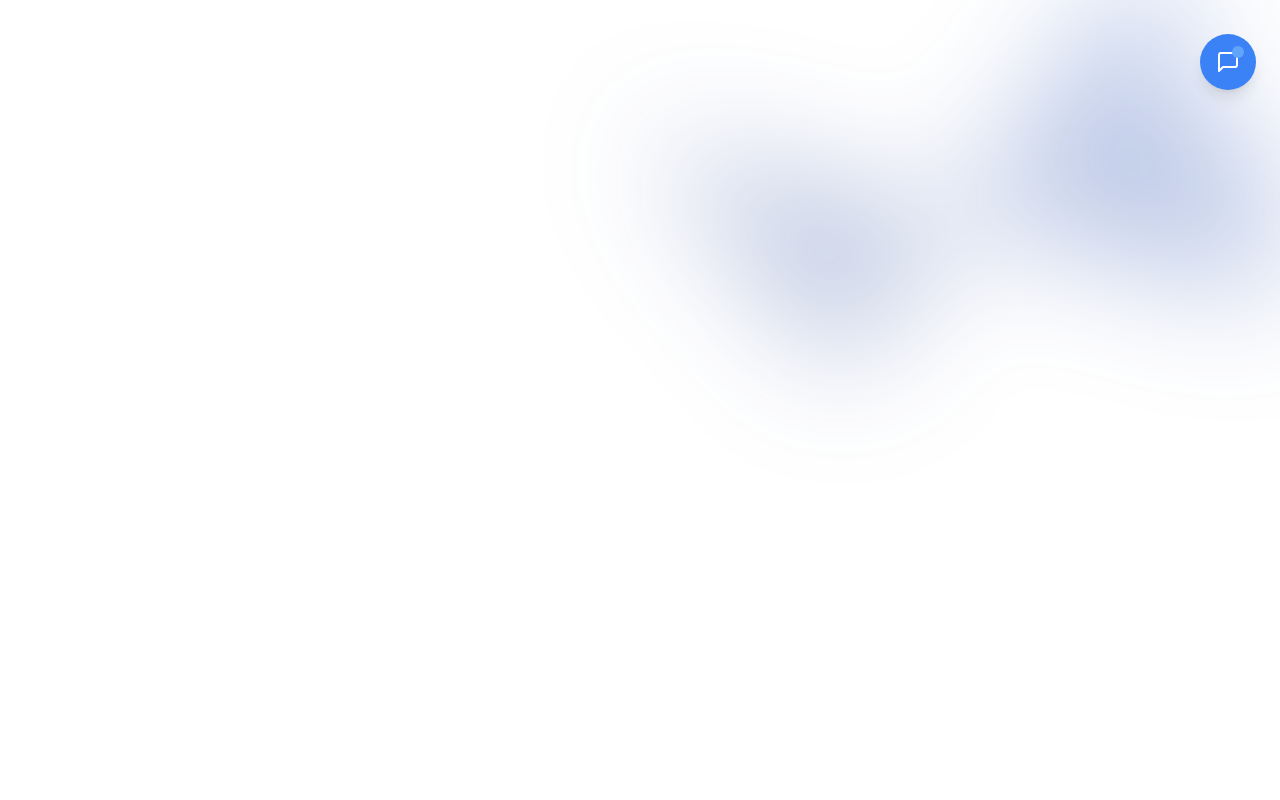
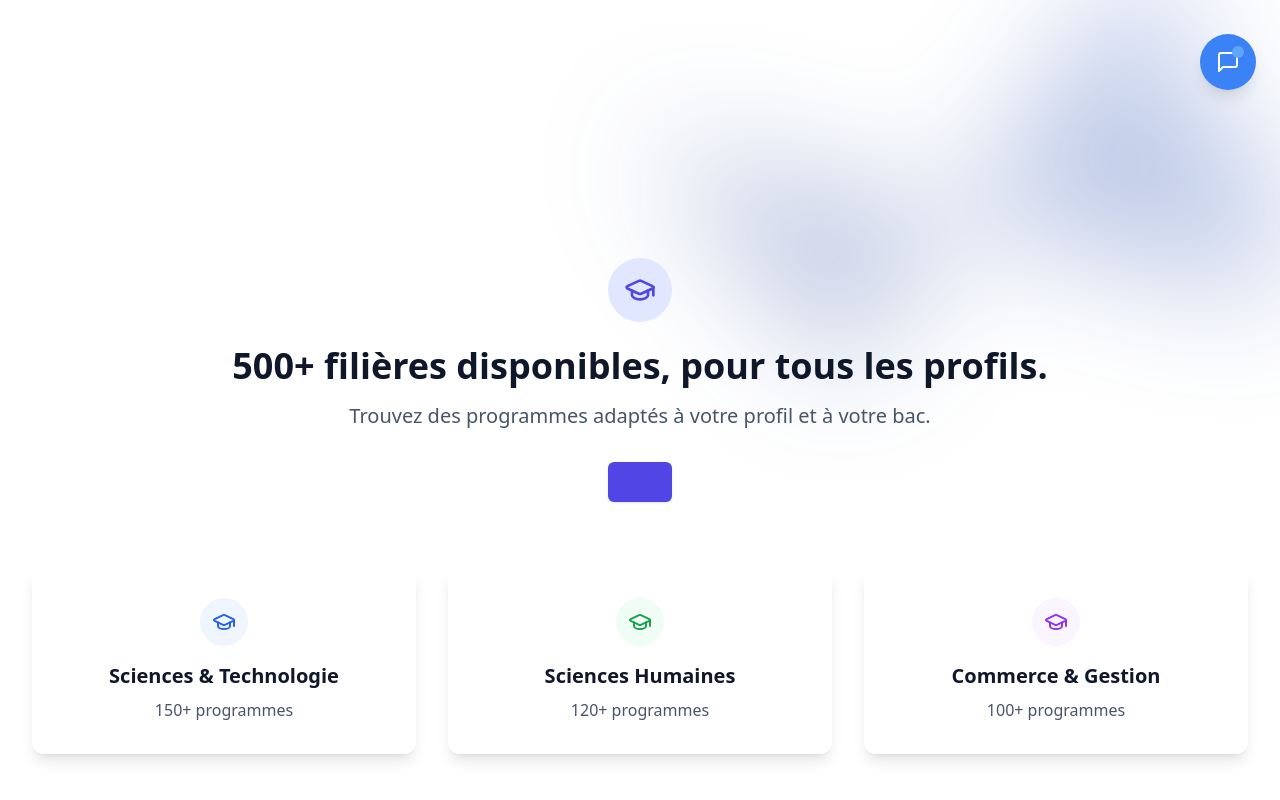
Before and after one commit to Danjari/pios, a Next.js app: page / in a window 1280 px wide. Shown: the part 686-1486 px from the top of the page. Before the commit the page ends 1062 px from the top, so only its background shows below. Built offline with nearby package versions, Linux system fonts and the light colour scheme.

Commit message:
added hero and filiere sections

```diff
--- a/app/(frontend)/page.tsx
+++ b/app/(frontend)/page.tsx
@@ -1,48 +1,14 @@
 "use client";
 
-import Link from "next/link";
+import Hero from "@/components/marketing/hero";
+import Landingfiliere from "@/components/marketing/Landingfiliere";
+
 
 export default function LandingPage() {
   return (
-    <div className="relative min-h-screen flex flex-col justify-center  px-4 sm:px-8">
-      {/* Background Gradient */}
-      <div className="max-w-4xl mx-auto relative z-10 text-center py-32">
-        {/* Hero Text with Gradient */}
-        <h1 className="text-5xl sm:text-6xl font-bold text-transparent bg-clip-text bg-gradient-to-r from-blue-800 to-slate-400 mb-6">
-          Bienvenue sur PIOS, votre guide vers l&apos;avenir
-        </h1>
-        <p className="text-lg sm:text-xl text-black mb-8">
-          Explorez les meilleures opportunités d&apos;études et trouvez l&apos;université qui vous convient.
-        </p>
-
-        {/* Call-to-Action Buttons */}
-        <div className="flex justify-center gap-6">
-          <Link href="/filieres">
-          <button className="rounded-md bg-blue-800 px-3.5 py-2.5 text-sm font-semibold text-white shadow-sm hover:bg-blue-900 focus-visible:outline focus-visible:outline-2 focus-visible:outline-offset-2 focus-visible:outline-blue-800">
-              Voir les filières
-            </button>
-          </Link>
-          <Link href="/universites">
-            <button className="  py-3 px-4 text-sm/6 text-grey-900  font-semibold">
-              Voir les universités<span aria-hidden="true">→</span>
-            </button>
-          </Link>
-        </div>
-      </div>
-
-      {/* Optional Background Shapes (or keep this simple without them) */}
-      <div
-        aria-hidden="true"
-        className="absolute inset-x-0 top-[calc(100%-13rem)] -z-10 transform-gpu overflow-hidden blur-3xl sm:top-[calc(100%-30rem)]"
-      >
-        <div
-          style={{
-            clipPath:
-              'polygon(74.1% 44.1%, 100% 61.6%, 97.5% 26.9%, 85.5% 0.1%, 80.7% 2%, 72.5% 32.5%, 60.2% 62.4%, 52.4% 68.1%, 47.5% 58.3%, 45.2% 34.5%, 27.5% 76.7%, 0.1% 64.9%, 17.9% 100%, 27.6% 76.8%, 76.1% 97.7%, 74.1% 44.1%)',
-          }}
-          className="relative left-[calc(50%+3rem)] aspect-[1155/678] w-[36.125rem] -translate-x-1/2 bg-gradient-to-tr from-[#1E3A8A] to-[#2563EB] opacity-30 sm:left-[calc(50%+36rem)] sm:w-[72.1875rem]"
-        />
-      </div>
+    <div>
+      <Hero />
+      <Landingfiliere />
     </div>
   );
 }
--- /dev/null
+++ b/components/marketing/Landingfiliere.tsx
@@ -0,0 +1,50 @@
+import { GraduationCap } from "lucide-react"
+import { ChevronRight, Link } from "lucide-react"
+import { Card, CardContent } from "../ui/card"
+import { Button } from "../ui/button"
+
+export default function Landingfiliere() {
+    return (
+        <div>
+            <section className="py-20">
+                <div className="max-w-7xl mx-auto px-4 sm:px-6 lg:px-8">
+                    <div className="text-center mb-16">
+                        <div className="inline-flex items-center justify-center w-16 h-16 bg-indigo-100 rounded-full mb-6">
+                            <GraduationCap className="h-8 w-8 text-indigo-600" />
+                        </div>
+                        <h2 className="text-3xl md:text-4xl font-bold text-slate-900 mb-4">
+                            500+ filières disponibles, pour tous les profils.
+                        </h2>
+                        <p className="text-xl text-slate-600 mb-8 max-w-2xl mx-auto">
+                            Trouvez des programmes adaptés à votre profil et à votre bac.
+                        </p>
+                        <Button asChild size="lg" className="bg-indigo-600 hover:bg-indigo-700 text-white">
+                            <Link href="/filieres">
+                                Voir toutes les filières
+                                <ChevronRight className="ml-2 h-5 w-5" />
+                            </Link>
+                        </Button>
+                    </div>
+
+                    <div className="grid md:grid-cols-3 gap-8">
+                        {[
+                            { title: "Sciences & Technologie", count: "150+ programmes", color: "bg-blue-50 text-blue-600" },
+                            { title: "Sciences Humaines", count: "120+ programmes", color: "bg-green-50 text-green-600" },
+                            { title: "Commerce & Gestion", count: "100+ programmes", color: "bg-purple-50 text-purple-600" },
+                        ].map((item, index) => (
+                            <Card key={index} className="border-0 shadow-lg hover:shadow-xl transition-shadow duration-300">
+                                <CardContent className="p-8 text-center">
+                                    <div className={`inline-flex items-center justify-center w-12 h-12 rounded-full mb-4 ${item.color}`}>
+                                        <GraduationCap className="h-6 w-6" />
+                                    </div>
+                                    <h3 className="text-xl font-semibold text-slate-900 mb-2">{item.title}</h3>
+                                    <p className="text-slate-600">{item.count}</p>
+                                </CardContent>
+                            </Card>
+                        ))}
+                    </div>
+                </div>
+            </section>
+        </div>
+    )
+}
--- /dev/null
+++ b/components/marketing/hero.tsx
@@ -0,0 +1,48 @@
+import Link from "next/link";
+
+export default function Hero() {
+    return (
+      <div className="relative min-h-screen flex flex-col justify-center  px-4 sm:px-8">
+        {/* Background Gradient */}
+        <div className="max-w-4xl mx-auto relative z-10 text-center py-32">
+          {/* Hero Text with Gradient */}
+          <h1 className="text-5xl sm:text-6xl font-bold text-transparent bg-clip-text bg-gradient-to-r from-blue-800 to-slate-400 mb-6">
+            Bienvenue sur PIOS, votre guide vers l&apos;avenir
+          </h1>
+          <p className="text-lg sm:text-xl text-black mb-8">
+            Explorez les meilleures opportunités d&apos;études et trouvez l&apos;université qui vous convient.
+          </p>
+
+          {/* Call-to-Action Buttons */}
+          <div className="flex justify-center gap-6">
+            <Link href="/filieres">
+            <button className="rounded-md bg-blue-800 px-3.5 py-2.5 text-sm font-semibold text-white shadow-sm hover:bg-blue-900 focus-visible:outline focus-visible:outline-2 focus-visible:outline-offset-2 focus-visible:outline-blue-800">
+                Voir les filières
+              </button>
+            </Link>
+            <Link href="/universites">
+              <button className="  py-3 px-4 text-sm/6 text-grey-900  font-semibold">
+                Voir les universités<span aria-hidden="true">→</span>
+              </button>
+            </Link>
+          </div>
+        </div>
+
+        {/* Optional Background Shapes (or keep this simple without them) */}
+        <div
+          aria-hidden="true"
+          className="absolute inset-x-0 top-[calc(100%-13rem)] -z-10 transform-gpu overflow-hidden blur-3xl sm:top-[calc(100%-30rem)]"
+        >
+          <div
+            style={{
+              clipPath:
+                'polygon(74.1% 44.1%, 100% 61.6%, 97.5% 26.9%, 85.5% 0.1%, 80.7% 2%, 72.5% 32.5%, 60.2% 62.4%, 52.4% 68.1%, 47.5% 58.3%, 45.2% 34.5%, 27.5% 76.7%, 0.1% 64.9%, 17.9% 100%, 27.6% 76.8%, 76.1% 97.7%, 74.1% 44.1%)',
+            }}
+            className="relative left-[calc(50%+3rem)] aspect-[1155/678] w-[36.125rem] -translate-x-1/2 bg-gradient-to-tr from-[#1E3A8A] to-[#2563EB] opacity-30 sm:left-[calc(50%+36rem)] sm:w-[72.1875rem]"
+          />
+        </div>
+
+      </div>
+
+    );
+  }
```
